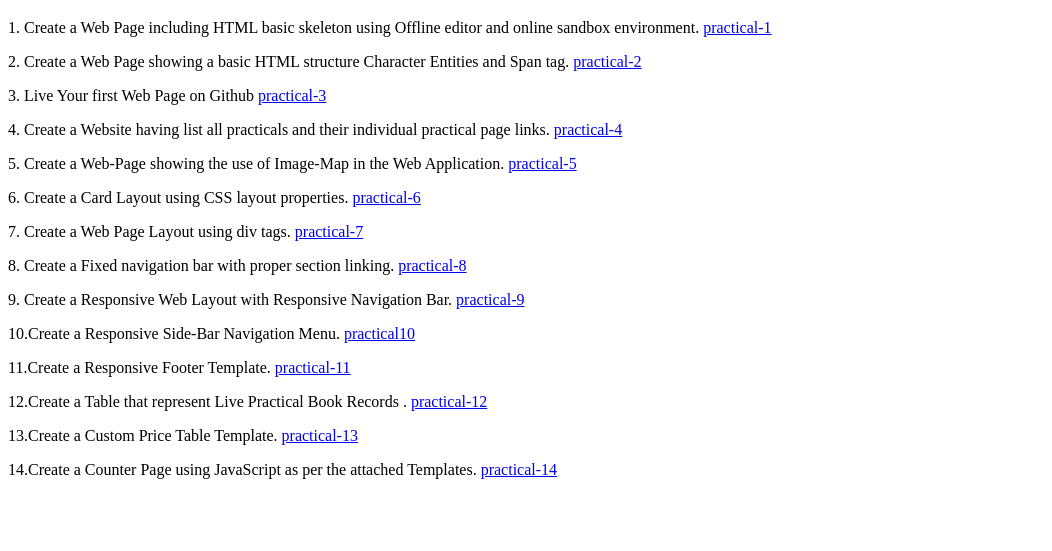
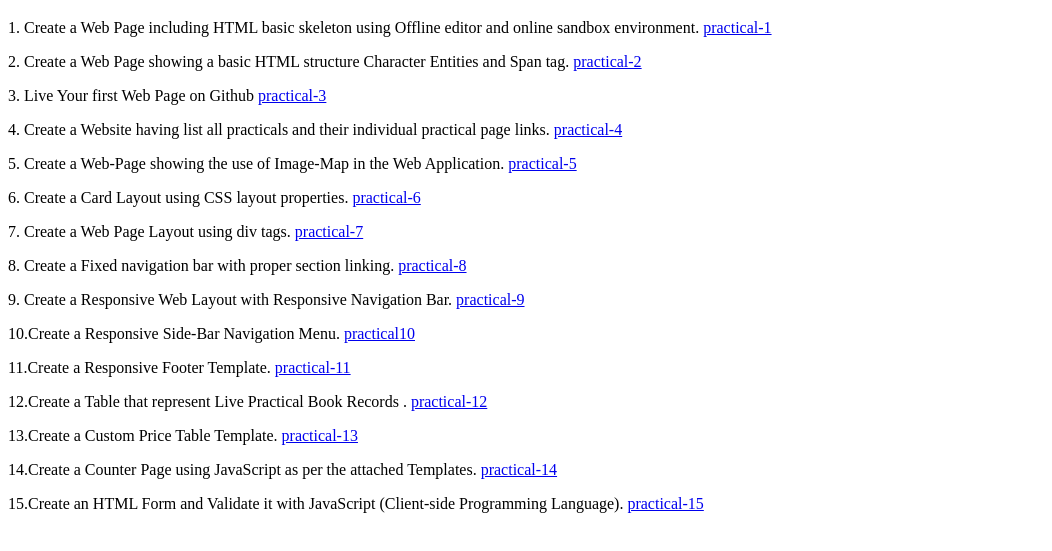
Before and after one commit to Anik-23/Practical-List, a plain HTML site: page index.html in a window 1280 px wide. Shown: the part 159-710 px from the top of the page, without its empty margins (0-1052 px from the left). Drawn offline with Linux system fonts and the light colour scheme.

Commit message:
updated index.html

```diff
--- a/index.html
+++ b/index.html
@@ -28,6 +28,7 @@
     <p>12.Create a Table that represent Live Practical Book Records . <a href="./Html_Files/Practical12.html">practical-12</a></p>
     <p>13.Create a Custom Price Table Template. <a href="./Html_Files/Practical13.html">practical-13</a></p>
     <p>14.Create a Counter Page using JavaScript as per the attached Templates. <a href="./Html_Files/Practical14.html">practical-14</a></p>
+    <p>15.Create an HTML Form and Validate it with JavaScript (Client-side Programming Language). <a href="./Html_Files/Practical5.html">practical-15</a> </p>
 </body>
 
 </html>
```
